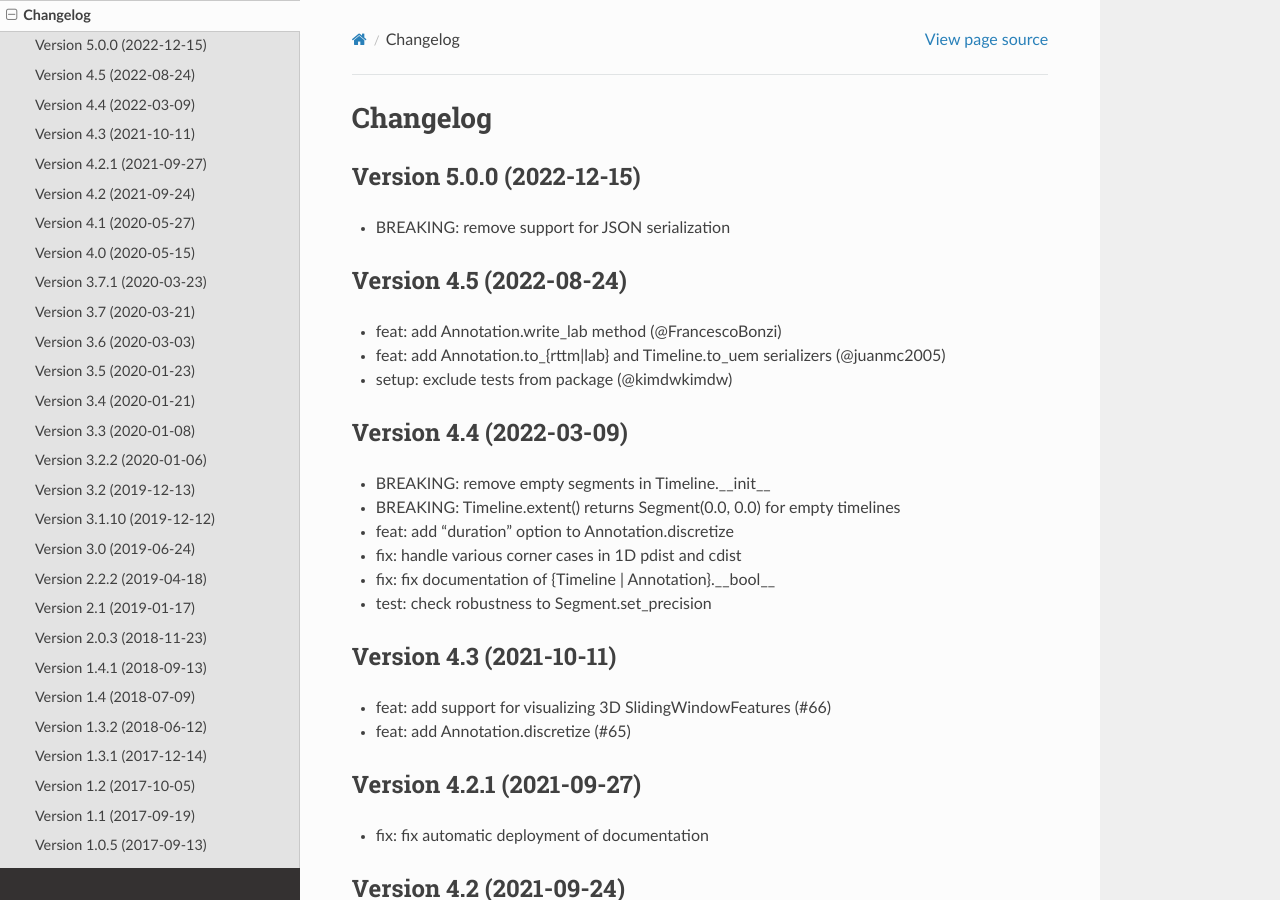
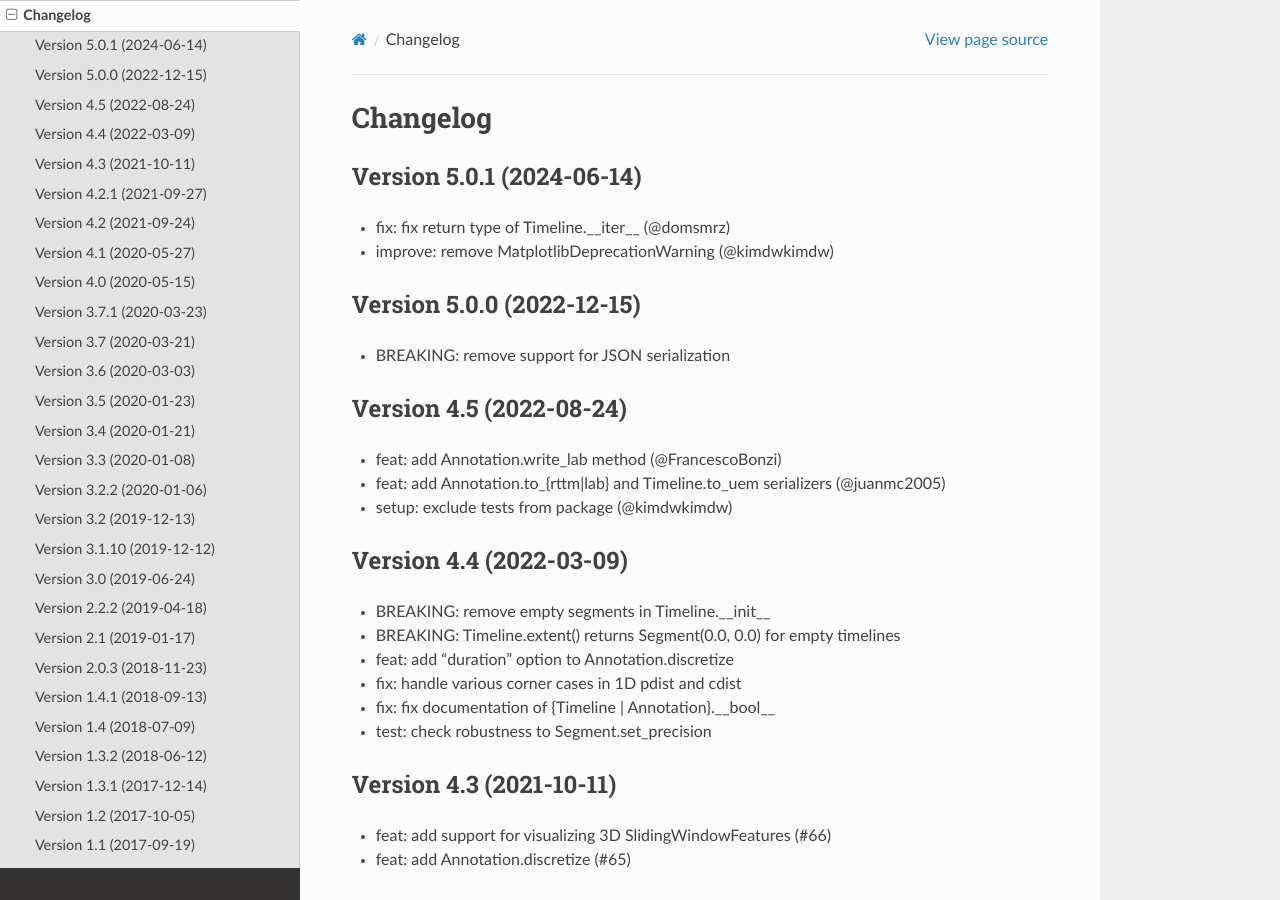
Before and after one commit to pyannote/pyannote-core, a Sphinx documentation site: the page built from doc/source/changelog.rst, in a window 1280 px wide and 900 px high. Built offline with Sphinx 7.4.7 and the Read the Docs theme 2.0.0, drawn with Linux system fonts in a browser that asks for light colours.

Commit message:
doc: udpate changelog

```diff
--- a/doc/source/changelog.rst
+++ b/doc/source/changelog.rst
@@ -1,6 +1,12 @@
 #########
 Changelog
 #########
+
+Version 5.0.1 (2024-06-14)
+~~~~~~~~~~~~~~~~~~~~~~~~~~
+
+- fix: fix return type of Timeline.__iter__ (@domsmrz)
+- improve: remove MatplotlibDeprecationWarning (@kimdwkimdw)
 
 Version 5.0.0 (2022-12-15)
 ~~~~~~~~~~~~~~~~~~~~~~~~~~
```
